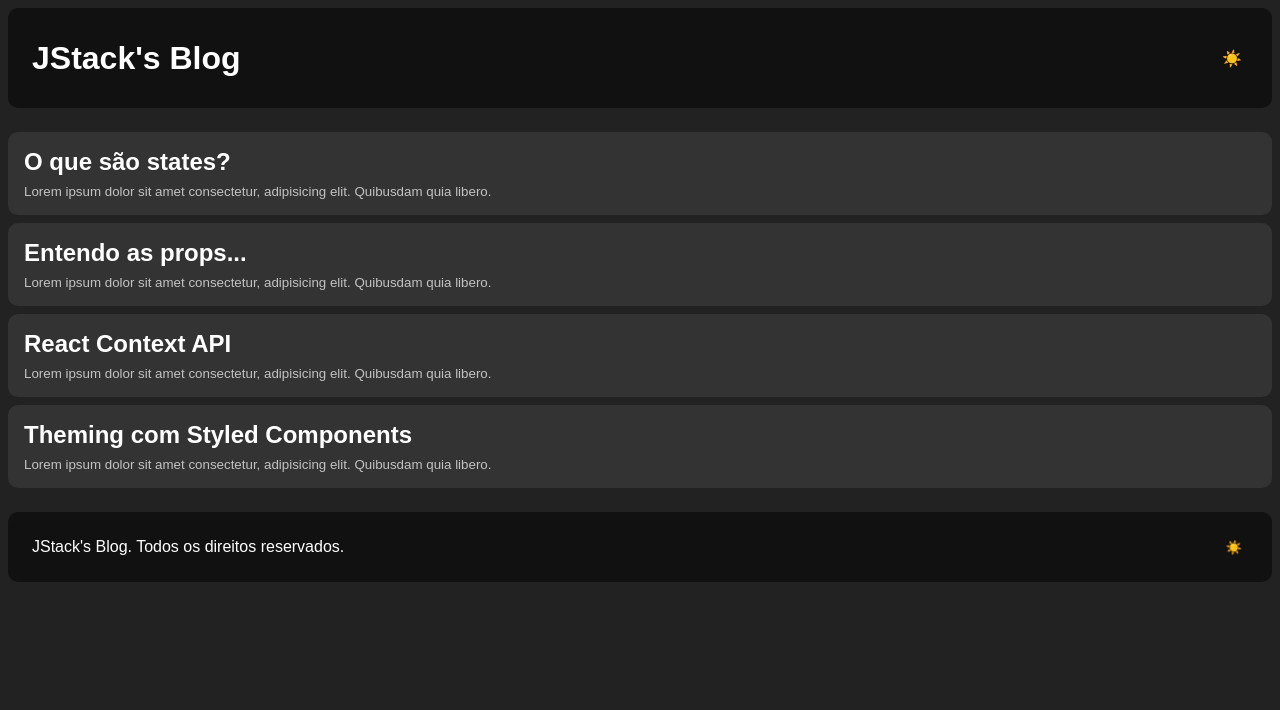
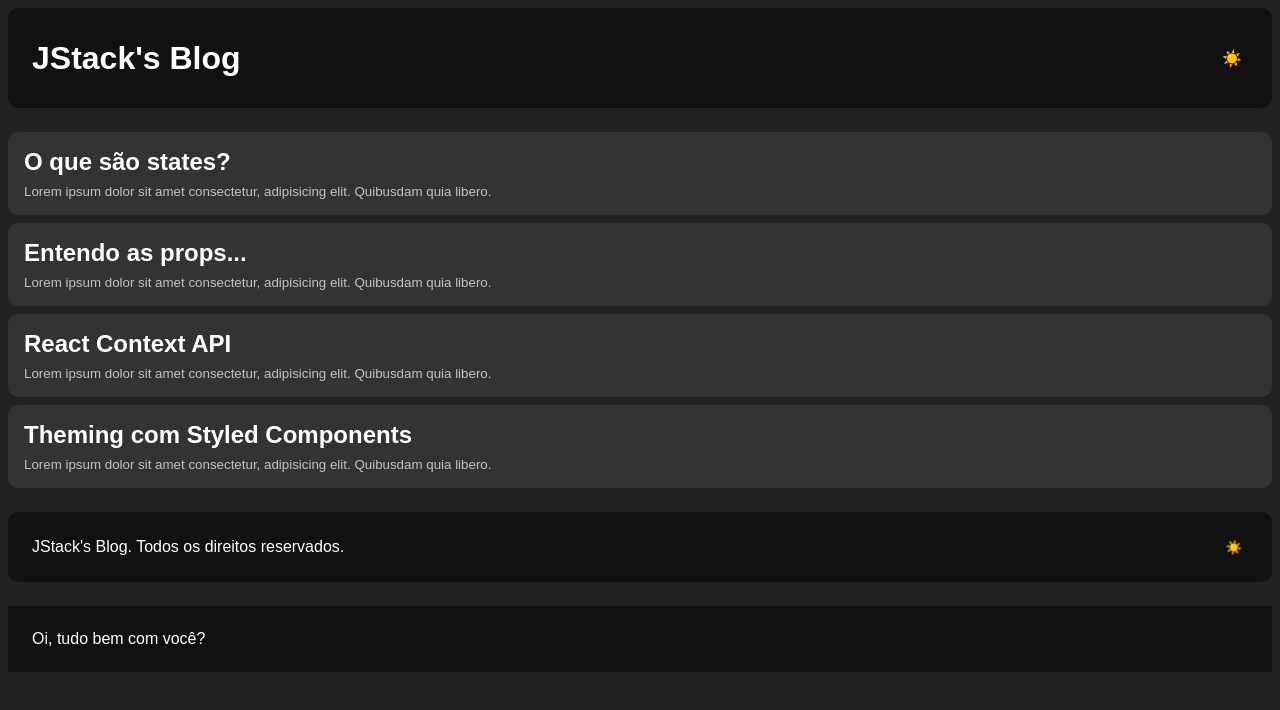
Before and after one commit to andersonkaiti/react-fundamentos, a React app: page / in a window 1280 px wide. Shown: the top 710 px of the page. Built offline with nearby package versions, Linux system fonts and the light colour scheme; the HTML template or start-up script is replaced by a standard one.

Commit message:
:sparkles: feat(useTheme): add an example about useTheme to access the theme context

```diff
--- a/src/components/Layout/index.jsx
+++ b/src/components/Layout/index.jsx
@@ -1,8 +1,11 @@
+import { useTheme } from 'styled-components'
 import Footer from '../Footer'
 import Header from '../Header'
 import PostsList from '../PostsList'
 
 export default function Layout({ onToggleTheme, selectedTheme }) {
+  const theme = useTheme()
+
   return (
     <>
       <Header onToggleTheme={onToggleTheme} selectedTheme={selectedTheme} />
@@ -10,6 +13,16 @@ export default function Layout({ onToggleTheme, selectedTheme }) {
       <PostsList />
 
       <Footer onToggleTheme={onToggleTheme} selectedTheme={selectedTheme} />
+
+      <div
+        style={{
+          marginTop: 24,
+          backgroundColor: theme.footerBackgroundColor,
+          padding: 24,
+        }}
+      >
+        Oi, tudo bem com você?
+      </div>
     </>
   )
 }
```
